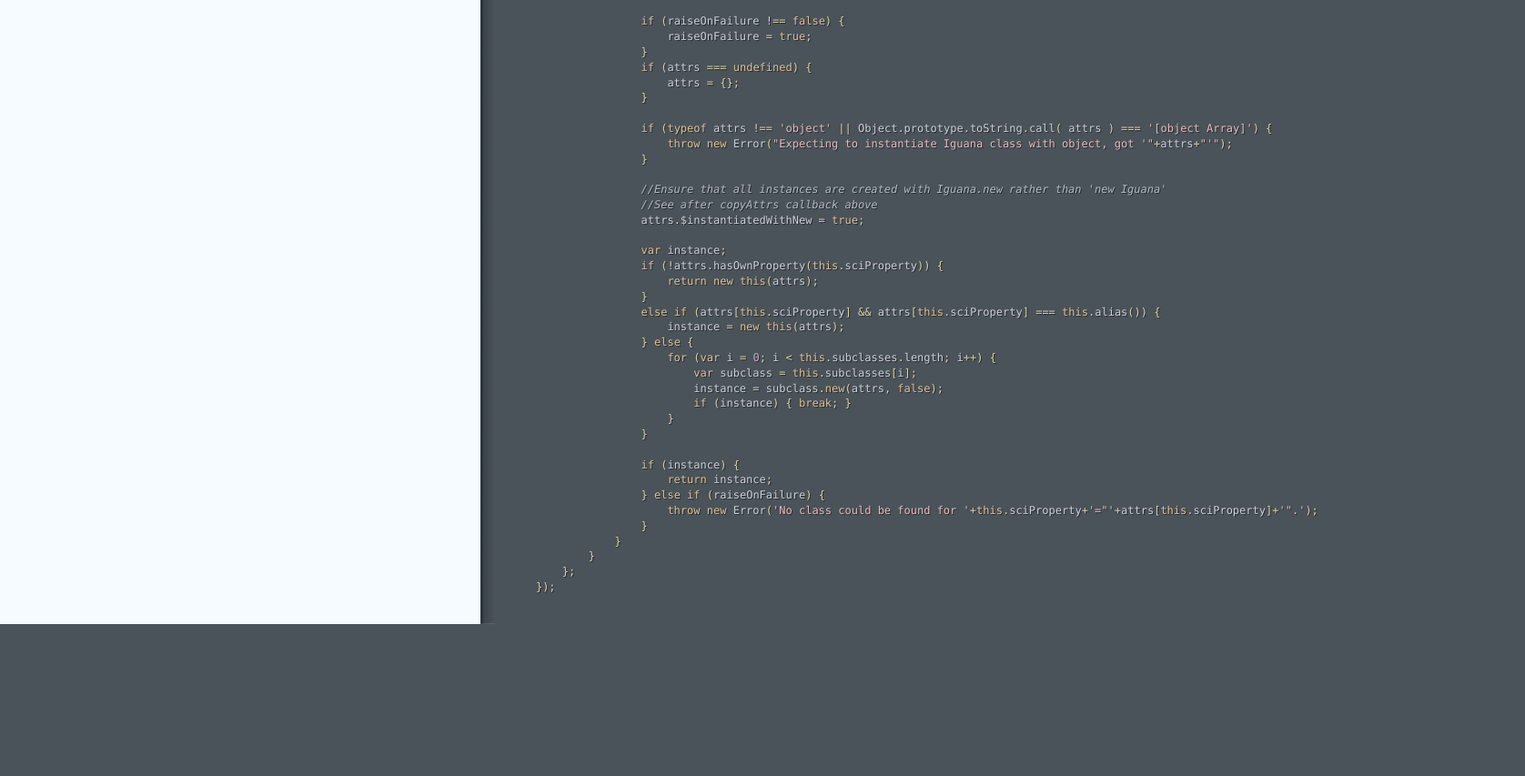
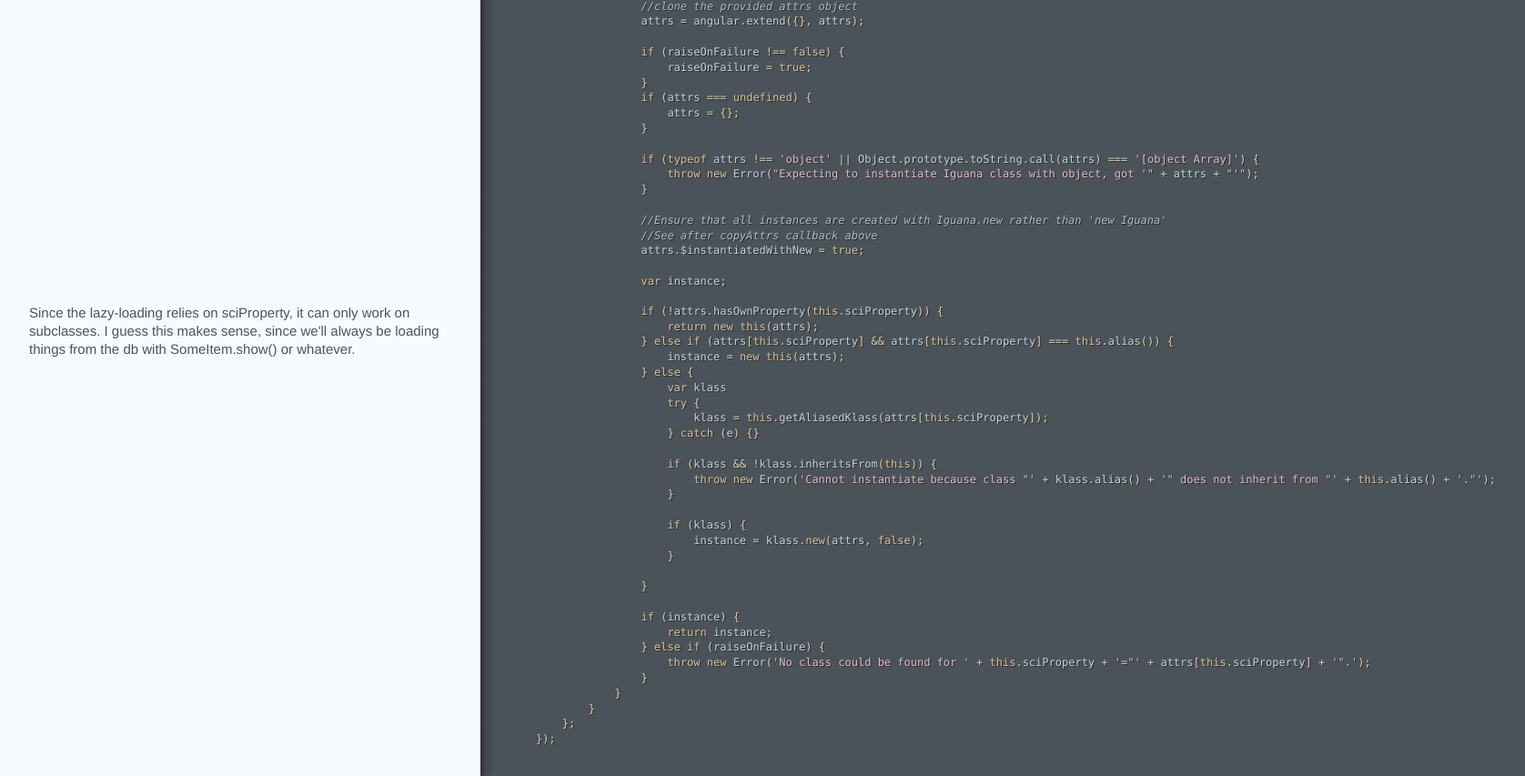
Before and after one commit to quanticedu/iguana, a website: page doc/scripts/single_collection_inheritance.html in a window 1280 px wide. Shown: the part 654-1507 px from the top of the page at 91% size, 1676 px wide, since content can reach past the window. Before the commit the page ends 1340 px from the top, so only its background shows below. Drawn offline with Linux system fonts and the light colour scheme.

Commit message:
Updating docs

```diff
--- a/doc/scripts/single_collection_inheritance.html
+++ b/doc/scripts/single_collection_inheritance.html
@@ -1,5 +1,5 @@
 <!DOCTYPE html><html lang="en"><head><title>scripts/single_collection_inheritance</title></head><meta http-equiv="Content-Type" content="text/html; charset=utf-8"><meta name="viewport" content="width=device-width, initial-scale=1.0, minimum-scale=1.0, maximum-scale=1.0"><meta name="groc-relative-root" content="../"><meta name="groc-document-path" content="scripts/single_collection_inheritance"><meta name="groc-project-path" content="scripts/single_collection_inheritance.js"><link rel="stylesheet" type="text/css" media="all" href="../assets/style.css"><script type="text/javascript" src="../assets/behavior.js"></script><body><div id="meta"><div class="file-path">scripts/single_collection_inheritance.js</div></div><div id="document"><div class="segment"><div class="code"><div class="wrapper"><span class="nx">angular</span><span class="p">.</span><span class="nx">module</span><span class="p">(</span><span class="s1">&#39;Iguana&#39;</span><span class="p">)</span>
-<span class="p">.</span><span class="nx">factory</span><span class="p">(</span><span class="s1">&#39;Iguana.SingleCollectionInheritance&#39;</span><span class="p">,</span> <span class="kd">function</span><span class="p">(){</span>
+    <span class="p">.</span><span class="nx">factory</span><span class="p">(</span><span class="s1">&#39;Iguana.SingleCollectionInheritance&#39;</span><span class="p">,</span> <span class="kd">function</span><span class="p">()</span> <span class="p">{</span>
 
         <span class="k">return</span> <span class="p">{</span>
 
@@ -26,7 +26,9 @@ not set, then set it to the alias.</p></div></div><div class="code"><div class="
                 <span class="nx">sciProperty</span><span class="o">:</span> <span class="s1">&#39;__iguana_type&#39;</span><span class="p">,</span>
 
                 <span class="nx">setSciProperty</span><span class="o">:</span> <span class="kd">function</span><span class="p">(</span><span class="nx">prop</span><span class="p">)</span> <span class="p">{</span>
-                    <span class="k">this</span><span class="p">.</span><span class="nx">extend</span><span class="p">({</span><span class="nx">sciProperty</span><span class="o">:</span> <span class="nx">prop</span><span class="p">});</span>
+                    <span class="k">this</span><span class="p">.</span><span class="nx">extend</span><span class="p">({</span>
+                        <span class="nx">sciProperty</span><span class="o">:</span> <span class="nx">prop</span>
+                    <span class="p">});</span>
                 <span class="p">},</span>
 
                 <span class="k">new</span><span class="o">:</span> <span class="kd">function</span><span class="p">(</span><span class="nx">attrs</span><span class="p">,</span> <span class="nx">raiseOnFailure</span><span class="p">)</span> <span class="p">{</span>
@@ -40,32 +42,40 @@ not set, then set it to the alias.</p></div></div><div class="code"><div class="
                         <span class="nx">attrs</span> <span class="o">=</span> <span class="p">{};</span>
                     <span class="p">}</span>
 
-                    <span class="k">if</span> <span class="p">(</span><span class="k">typeof</span> <span class="nx">attrs</span> <span class="o">!==</span> <span class="s1">&#39;object&#39;</span> <span class="o">||</span> <span class="nb">Object</span><span class="p">.</span><span class="nx">prototype</span><span class="p">.</span><span class="nx">toString</span><span class="p">.</span><span class="nx">call</span><span class="p">(</span> <span class="nx">attrs</span> <span class="p">)</span> <span class="o">===</span> <span class="s1">&#39;[object Array]&#39;</span><span class="p">)</span> <span class="p">{</span>
-                        <span class="k">throw</span> <span class="k">new</span> <span class="nb">Error</span><span class="p">(</span><span class="s2">&quot;Expecting to instantiate Iguana class with object, got &#39;&quot;</span><span class="o">+</span><span class="nx">attrs</span><span class="o">+</span><span class="s2">&quot;&#39;&quot;</span><span class="p">);</span>
+                    <span class="k">if</span> <span class="p">(</span><span class="k">typeof</span> <span class="nx">attrs</span> <span class="o">!==</span> <span class="s1">&#39;object&#39;</span> <span class="o">||</span> <span class="nb">Object</span><span class="p">.</span><span class="nx">prototype</span><span class="p">.</span><span class="nx">toString</span><span class="p">.</span><span class="nx">call</span><span class="p">(</span><span class="nx">attrs</span><span class="p">)</span> <span class="o">===</span> <span class="s1">&#39;[object Array]&#39;</span><span class="p">)</span> <span class="p">{</span>
+                        <span class="k">throw</span> <span class="k">new</span> <span class="nb">Error</span><span class="p">(</span><span class="s2">&quot;Expecting to instantiate Iguana class with object, got &#39;&quot;</span> <span class="o">+</span> <span class="nx">attrs</span> <span class="o">+</span> <span class="s2">&quot;&#39;&quot;</span><span class="p">);</span>
                     <span class="p">}</span>
 
                     <span class="c1">//Ensure that all instances are created with Iguana.new rather than &#39;new Iguana&#39;</span>
                     <span class="c1">//See after copyAttrs callback above</span>
                     <span class="nx">attrs</span><span class="p">.</span><span class="nx">$instantiatedWithNew</span> <span class="o">=</span> <span class="kc">true</span><span class="p">;</span>
 
-                    <span class="kd">var</span> <span class="nx">instance</span><span class="p">;</span>
-                    <span class="k">if</span> <span class="p">(</span><span class="o">!</span><span class="nx">attrs</span><span class="p">.</span><span class="nx">hasOwnProperty</span><span class="p">(</span><span class="k">this</span><span class="p">.</span><span class="nx">sciProperty</span><span class="p">))</span> <span class="p">{</span>
+                    <span class="kd">var</span> <span class="nx">instance</span><span class="p">;</span></div></div></div><div class="segment"><div class="comments "><div class="wrapper"><p>Since the lazy-loading relies on sciProperty, it can only work on subclasses. I guess this makes
+sense, since we'll always be loading things from the db with SomeItem.show() or
+whatever.</p></div></div><div class="code"><div class="wrapper">                    <span class="k">if</span> <span class="p">(</span><span class="o">!</span><span class="nx">attrs</span><span class="p">.</span><span class="nx">hasOwnProperty</span><span class="p">(</span><span class="k">this</span><span class="p">.</span><span class="nx">sciProperty</span><span class="p">))</span> <span class="p">{</span>
                         <span class="k">return</span> <span class="k">new</span> <span class="k">this</span><span class="p">(</span><span class="nx">attrs</span><span class="p">);</span>
-                    <span class="p">}</span>
-                    <span class="k">else</span> <span class="k">if</span> <span class="p">(</span><span class="nx">attrs</span><span class="p">[</span><span class="k">this</span><span class="p">.</span><span class="nx">sciProperty</span><span class="p">]</span> <span class="o">&amp;&amp;</span> <span class="nx">attrs</span><span class="p">[</span><span class="k">this</span><span class="p">.</span><span class="nx">sciProperty</span><span class="p">]</span> <span class="o">===</span> <span class="k">this</span><span class="p">.</span><span class="nx">alias</span><span class="p">())</span> <span class="p">{</span>
+                    <span class="p">}</span> <span class="k">else</span> <span class="k">if</span> <span class="p">(</span><span class="nx">attrs</span><span class="p">[</span><span class="k">this</span><span class="p">.</span><span class="nx">sciProperty</span><span class="p">]</span> <span class="o">&amp;&amp;</span> <span class="nx">attrs</span><span class="p">[</span><span class="k">this</span><span class="p">.</span><span class="nx">sciProperty</span><span class="p">]</span> <span class="o">===</span> <span class="k">this</span><span class="p">.</span><span class="nx">alias</span><span class="p">())</span> <span class="p">{</span>
                         <span class="nx">instance</span> <span class="o">=</span> <span class="k">new</span> <span class="k">this</span><span class="p">(</span><span class="nx">attrs</span><span class="p">);</span>
                     <span class="p">}</span> <span class="k">else</span> <span class="p">{</span>
-                        <span class="k">for</span> <span class="p">(</span><span class="kd">var</span> <span class="nx">i</span> <span class="o">=</span> <span class="mi">0</span><span class="p">;</span> <span class="nx">i</span> <span class="o">&lt;</span> <span class="k">this</span><span class="p">.</span><span class="nx">subclasses</span><span class="p">.</span><span class="nx">length</span><span class="p">;</span> <span class="nx">i</span><span class="o">++</span><span class="p">)</span> <span class="p">{</span>
-                            <span class="kd">var</span> <span class="nx">subclass</span> <span class="o">=</span> <span class="k">this</span><span class="p">.</span><span class="nx">subclasses</span><span class="p">[</span><span class="nx">i</span><span class="p">];</span>
-                            <span class="nx">instance</span> <span class="o">=</span> <span class="nx">subclass</span><span class="p">.</span><span class="k">new</span><span class="p">(</span><span class="nx">attrs</span><span class="p">,</span> <span class="kc">false</span><span class="p">);</span>
-                            <span class="k">if</span> <span class="p">(</span><span class="nx">instance</span><span class="p">)</span> <span class="p">{</span> <span class="k">break</span><span class="p">;</span> <span class="p">}</span>
+                        <span class="kd">var</span> <span class="nx">klass</span>
+                        <span class="k">try</span> <span class="p">{</span>
+                            <span class="nx">klass</span> <span class="o">=</span> <span class="k">this</span><span class="p">.</span><span class="nx">getAliasedKlass</span><span class="p">(</span><span class="nx">attrs</span><span class="p">[</span><span class="k">this</span><span class="p">.</span><span class="nx">sciProperty</span><span class="p">]);</span>
+                        <span class="p">}</span> <span class="k">catch</span> <span class="p">(</span><span class="nx">e</span><span class="p">)</span> <span class="p">{}</span>
+
+                        <span class="k">if</span> <span class="p">(</span><span class="nx">klass</span> <span class="o">&amp;&amp;</span> <span class="o">!</span><span class="nx">klass</span><span class="p">.</span><span class="nx">inheritsFrom</span><span class="p">(</span><span class="k">this</span><span class="p">))</span> <span class="p">{</span>
+                            <span class="k">throw</span> <span class="k">new</span> <span class="nb">Error</span><span class="p">(</span><span class="s1">&#39;Cannot instantiate because class &quot;&#39;</span> <span class="o">+</span> <span class="nx">klass</span><span class="p">.</span><span class="nx">alias</span><span class="p">()</span> <span class="o">+</span> <span class="s1">&#39;&quot; does not inherit from &quot;&#39;</span> <span class="o">+</span> <span class="k">this</span><span class="p">.</span><span class="nx">alias</span><span class="p">()</span> <span class="o">+</span> <span class="s1">&#39;.&quot;&#39;</span><span class="p">);</span>
                         <span class="p">}</span>
+
+                        <span class="k">if</span> <span class="p">(</span><span class="nx">klass</span><span class="p">)</span> <span class="p">{</span>
+                            <span class="nx">instance</span> <span class="o">=</span> <span class="nx">klass</span><span class="p">.</span><span class="k">new</span><span class="p">(</span><span class="nx">attrs</span><span class="p">,</span> <span class="kc">false</span><span class="p">);</span>
+                        <span class="p">}</span>
+
                     <span class="p">}</span>
 
                     <span class="k">if</span> <span class="p">(</span><span class="nx">instance</span><span class="p">)</span> <span class="p">{</span>
                         <span class="k">return</span> <span class="nx">instance</span><span class="p">;</span>
                     <span class="p">}</span> <span class="k">else</span> <span class="k">if</span> <span class="p">(</span><span class="nx">raiseOnFailure</span><span class="p">)</span> <span class="p">{</span>
-                        <span class="k">throw</span> <span class="k">new</span> <span class="nb">Error</span><span class="p">(</span><span class="s1">&#39;No class could be found for &#39;</span><span class="o">+</span><span class="k">this</span><span class="p">.</span><span class="nx">sciProperty</span><span class="o">+</span><span class="s1">&#39;=&quot;&#39;</span><span class="o">+</span><span class="nx">attrs</span><span class="p">[</span><span class="k">this</span><span class="p">.</span><span class="nx">sciProperty</span><span class="p">]</span><span class="o">+</span><span class="s1">&#39;&quot;.&#39;</span><span class="p">);</span>
+                        <span class="k">throw</span> <span class="k">new</span> <span class="nb">Error</span><span class="p">(</span><span class="s1">&#39;No class could be found for &#39;</span> <span class="o">+</span> <span class="k">this</span><span class="p">.</span><span class="nx">sciProperty</span> <span class="o">+</span> <span class="s1">&#39;=&quot;&#39;</span> <span class="o">+</span> <span class="nx">attrs</span><span class="p">[</span><span class="k">this</span><span class="p">.</span><span class="nx">sciProperty</span><span class="p">]</span> <span class="o">+</span> <span class="s1">&#39;&quot;.&#39;</span><span class="p">);</span>
                     <span class="p">}</span>
                 <span class="p">}</span>
             <span class="p">}</span>
```
Also changed, not shown: doc/spec/single_collection_inheritance_spec.html (+58 -27 lines).
